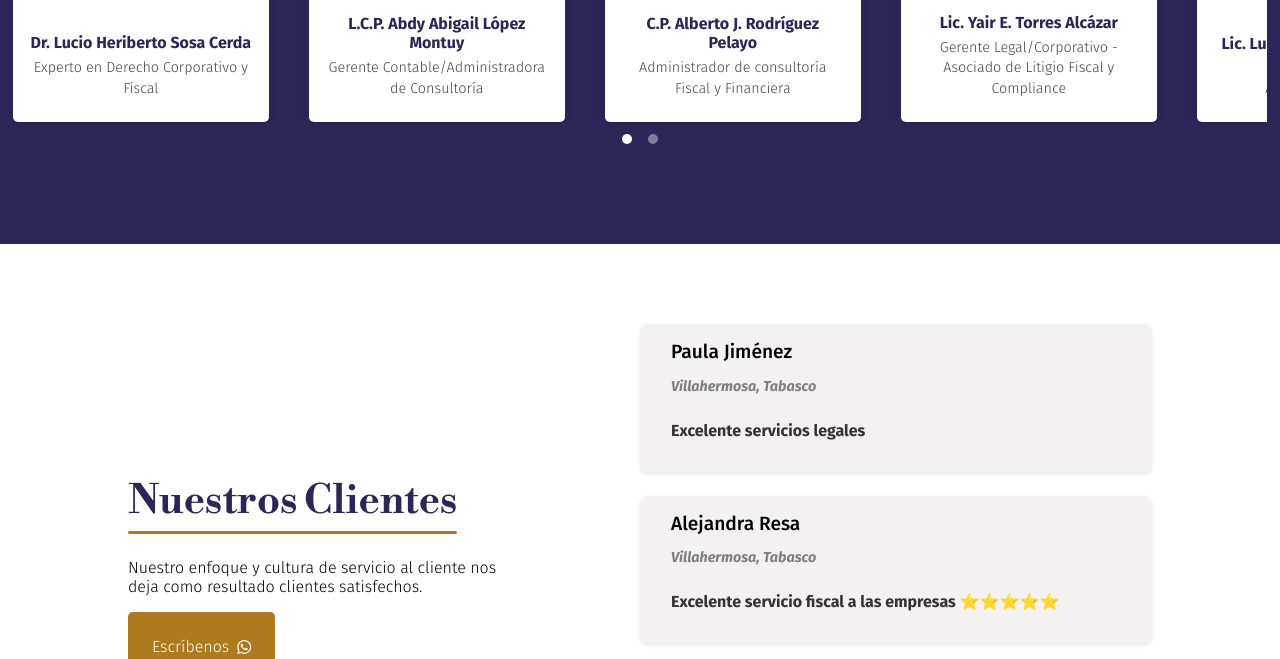
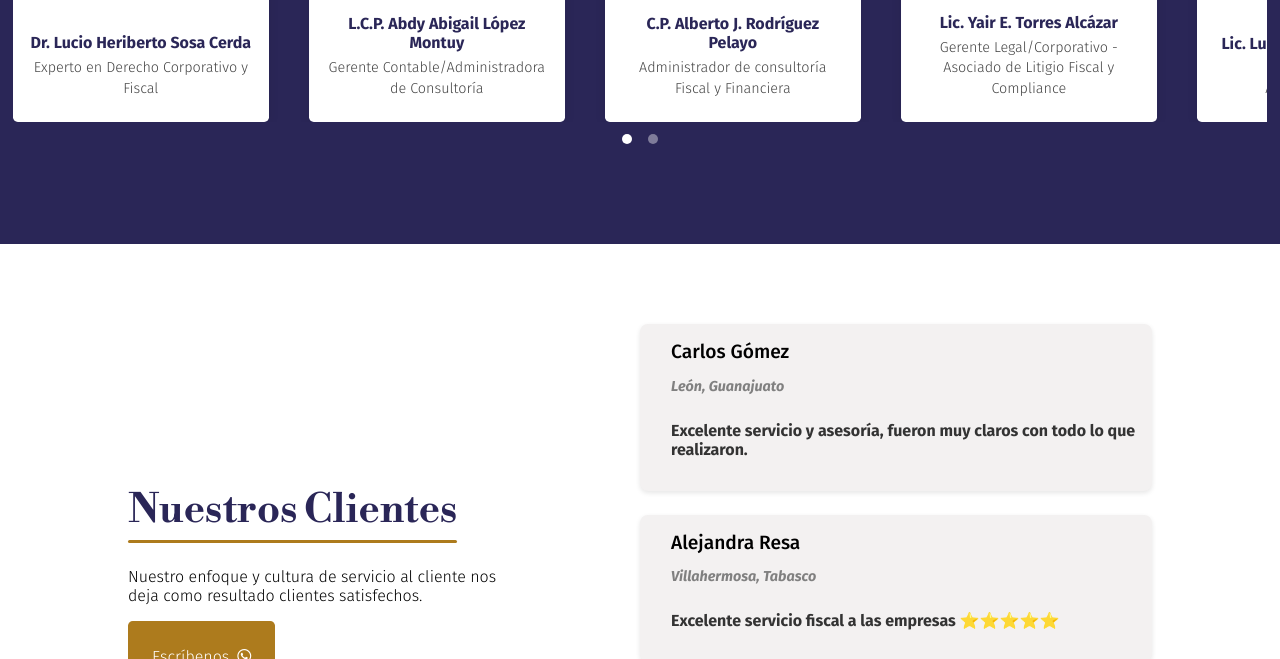
Before and after one commit to ps-aguilar/SL_LEGALES, a plain HTML site: page index.html in a window 1280 px wide. Shown: the part 3519-4178 px from the top of the page. Drawn offline with nearby package versions, Linux system fonts and the light colour scheme; a script that the page names is missing.

Commit message:
Refactor code structure for improved readability and maintainability

```diff
--- a/index.html
+++ b/index.html
@@ -301,7 +301,7 @@
             <div class="reviews-text">
                 <h2>Nuestros Clientes</h2>
                 <p>Nuestro enfoque y cultura de servicio al cliente nos deja como resultado clientes satisfechos.</p>
-                <button>
+                <button onclick="window.open('https://api.whatsapp.com/send?phone=529931605989&text=Deseo%20m%C3%A1s%20informaci%C3%B3n%20sobre%20sus%20servicios', '_blank')">
                     <p>Escríbenos</p>
                     <i class="fa-brands fa-whatsapp"></i>
                 </button>
@@ -313,7 +313,7 @@
                     <div class="review-icon">
                         <script src="https://animatedicons.co/scripts/embed-animated-icons.js"></script>
                         <animated-icons
-                            src="https://animatedicons.co/get-icon?name=Female%20Avatar&style=minimalistic&token=a32b377a-3824-4193-92ca-c161222cc188"
+                            src="https://animatedicons.co/get-icon?name=Male%20Avatar&style=minimalistic&token=a32b377a-3824-4193-92ca-c161222cc188"
                             trigger="loop"
                             attributes='{"variationThumbColour":"#FFFFFF","variationName":"Normal","variationNumber":1,"numberOfGroups":1,"backgroundIsGroup":false,"strokeWidth":0.5,"defaultColours":{"group-1":"#AD7B1DFF","background":"#FFFFFF"}}'
                             height="100"
@@ -323,11 +323,12 @@
 
                     <!-- Contenido de la reseña -->
                     <div class="review-content">
-                        <h3>Paula Jiménez</h3>
-                        <p class="location">Villahermosa, Tabasco</p>
-                        <p>Excelente servicios legales</p>
+                        <h3>Carlos Gómez</h3>
+                        <p class="location">León, Guanajuato</p>
+                        <p>Excelente servicio y asesoría, fueron muy claros con todo lo que realizaron.</p>
                     </div>
                 </div>
+
 
                 <div class="review">
                     <!-- Ícono de la animación (Foto de perfil) -->
```
Also changed, not shown: Img/original/Dr_Lucio_Heriberto_Sosa_Cerda.png (added), Img/original/Ing_Héctor_Osiel Sosa_De_La_Fuente.png (added), Img/original/Lic_Abdy_Abigail López_Montuy.png (added), Img/original/Lic_Alberto_J_Rodríguez_Pelayo.PNG, Img/original/Lic_Juan_Jose_Sosa_Delafuente.png (added), Img/original/Lic_Luis_Fernando_Velázquez_Valencia.png (added), Img/original/Lic_Viviana_Del_Valle_Cabello_Espinoza.png (added), Img/original/Lic_Yair_Eden_Torres_Alcazar.PNG.
